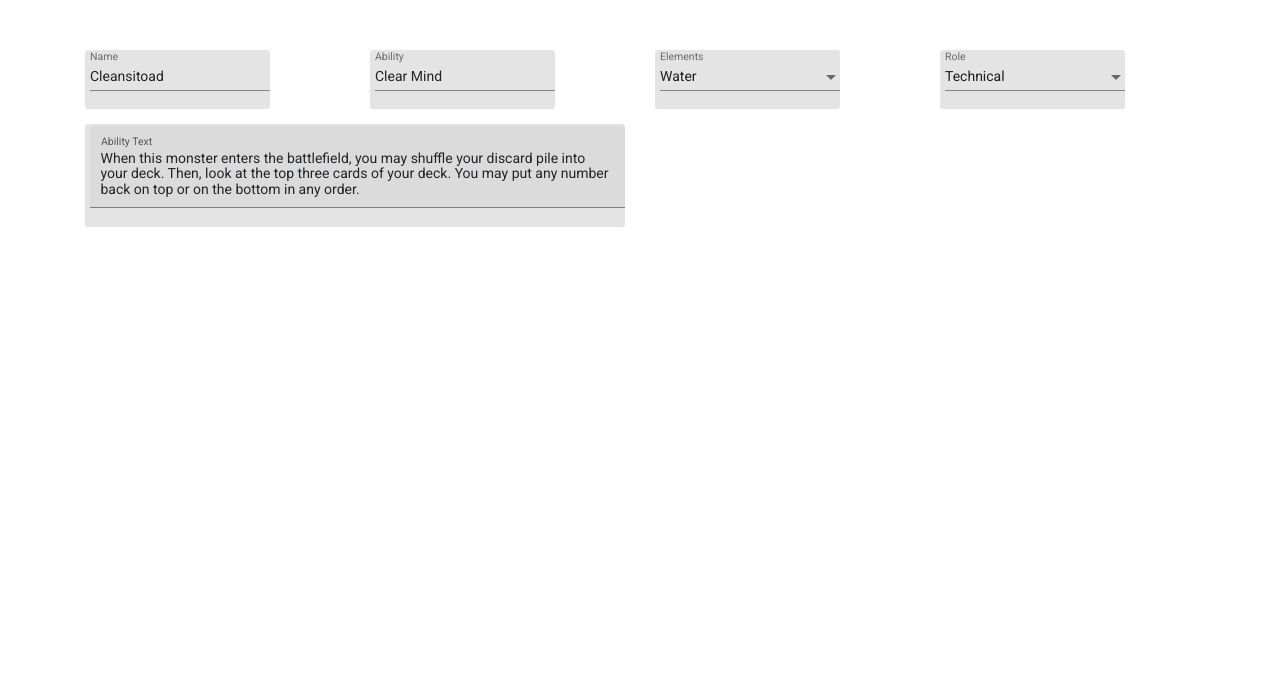
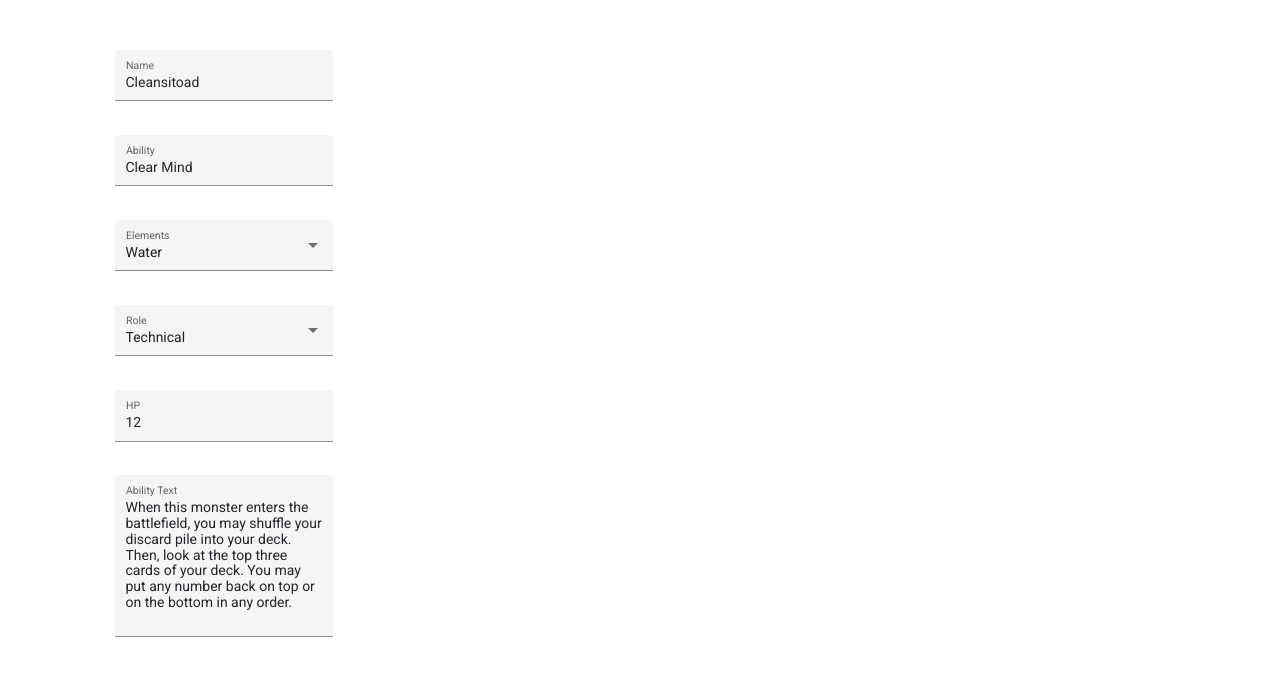
Before and after one commit to calnholt/switchems, an Angular app: page / in a window 1280 px wide. Shown: the top 676 px of the page. Built offline with nearby package versions, Linux system fonts and the light colour scheme.

Commit message:
form layout

```diff
--- a/src/app/modules/monster/monster.component.html
+++ b/src/app/modules/monster/monster.component.html
@@ -1,20 +1,20 @@
 <div id="monster-form">
   <div class="container">
-    <div class="row">
-      <div class="col-3 form-element">
-        <mat-form-field>
+    <div class="col-3">
+      <div class="col-12 form-element">
+        <mat-form-field appearance="fill">
           <mat-label>Name</mat-label>
           <input matInput [(ngModel)]="monster.monsterName">
         </mat-form-field>
       </div>
-      <div class="col-3 form-element">
-        <mat-form-field>
+      <div class="col-12 form-element">
+        <mat-form-field appearance="fill">
           <mat-label>Ability</mat-label>
           <input matInput [(ngModel)]="monster.abilityName">
         </mat-form-field>
       </div>
-      <div class="col-3 form-element">
-        <mat-form-field>
+      <div class="col-12 form-element">
+        <mat-form-field appearance="fill">
           <mat-label>Elements</mat-label>
           <mat-select [(ngModel)]="monster.elementLks" multiple (selectionChange)="elementChanged($event)">
             <mat-option
@@ -25,8 +25,8 @@
           </mat-select>
         </mat-form-field>
       </div>
-      <div class="col-3 form-element">
-        <mat-form-field>
+      <div class="col-12 form-element">
+        <mat-form-field appearance="fill">
           <mat-label>Role</mat-label>
           <mat-select [(ngModel)]="monster.roleLk">
             <mat-option
@@ -37,9 +37,17 @@
           </mat-select>
         </mat-form-field>
       </div>
-    </div>
-    <div class="row clearfix">
-      <div class="col-6 form-element">
+      <div class="col-12 form-element">
+        <mat-form-field class="textarea" appearance="fill">
+          <mat-label>HP</mat-label>
+          <input matInput
+            type="number"
+            #input
+            maxlength="2"
+            [(ngModel)]="monster.hp">
+        </mat-form-field>
+      </div>
+      <div class="col-12 form-element">
         <mat-form-field class="textarea" appearance="fill">
           <mat-label>Ability Text</mat-label>
           <textarea matInput
--- a/src/app/modules/monster/monster.component.scss
+++ b/src/app/modules/monster/monster.component.scss
@@ -3,9 +3,9 @@
     .form-element{
         margin-bottom: 15px;
         .mat-form-field {
-            background-color: #e4e4e4;
-            padding: 2px 0px 0px 5px;
+            // padding: 2px 0px 0px 5px;
             border-radius: 3px;
+            width: inherit;
             &.textarea {
                 width: inherit;
             }
```
